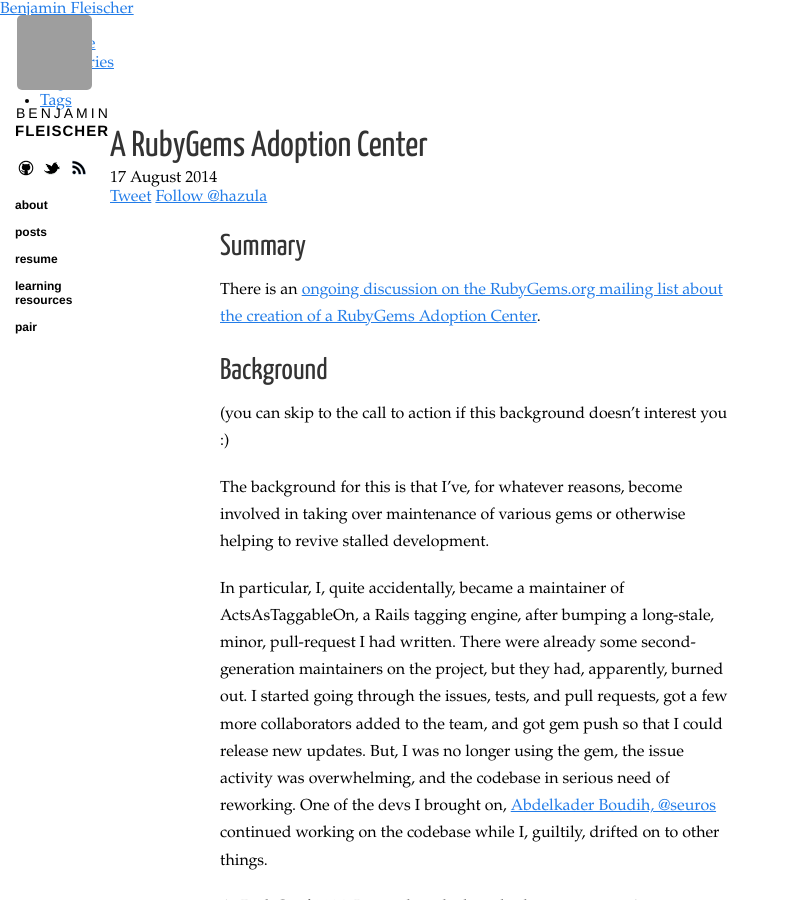
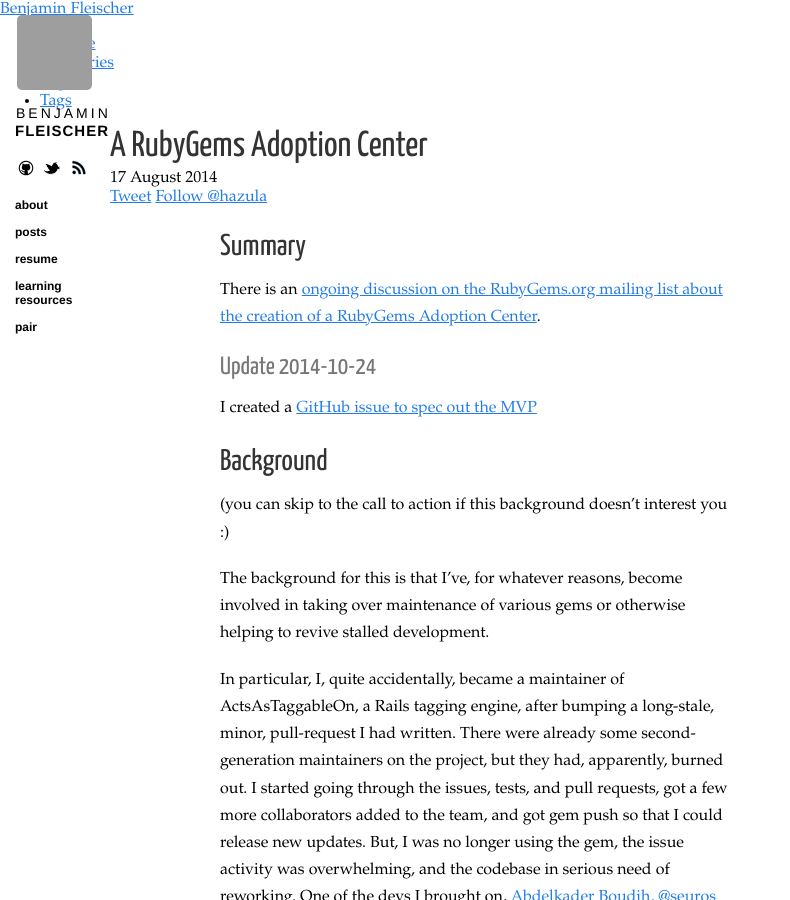
Before and after one commit to bf4/bf4.github.com, a Jekyll site: the page built from _posts/2014-08-17-rubygems-adoption-center.md, in a window 1280 px wide and 900 px high. Shown: the whole window, without its empty margins (0-790 px from the left). Built offline with Jekyll 4.4.1, drawn with Linux system fonts in a browser that asks for light colours; Markdown is read by kramdown in place of the engine named in the settings; comment, search, counter and statistics services are not loaded; grey boxes are pictures that could not be loaded.

Commit message:
Link adoption center post to github issue

```diff
--- a/_posts/2014-08-17-rubygems-adoption-center.md
+++ b/_posts/2014-08-17-rubygems-adoption-center.md
@@ -11,6 +11,10 @@
 ## Summary
 
 There is an [ongoing discussion on the RubyGems.org mailing list about the creation of a RubyGems Adoption Center](https://groups.google.com/d/msg/rubygems-org/niS5ZO9DNgk/5Fhg9Q3QR7YJ).
+
+### Update 2014-10-24
+
+I created a [GitHub issue to spec out the MVP](https://github.com/rubygems/rubygems.org/issues/725)
 
 ## Background
 
```
